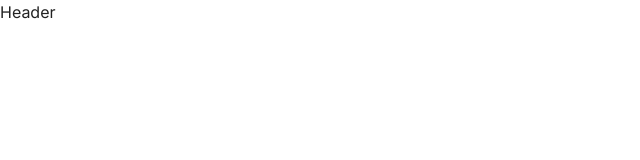
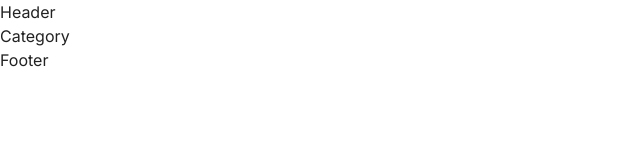
Before and after one commit to koffygeek/Merchanza, a React (Vite) app in the folder frontend/: page /product in a window 1280 px wide. Before the commit this address had no page. Shown: the top 160 px of the page, without its empty margins (0-640 px from the left). Built offline with nearby package versions, Linux system fonts and the light colour scheme; a web font is replaced by a local one.

Commit message:
affichage footer

```diff
--- a/frontend/src/App.jsx
+++ b/frontend/src/App.jsx
@@ -1,6 +1,9 @@
 import { BrowserRouter, Routes, Route } from "react-router-dom";
 import Header from "./components/Header.jsx";
 import Home from "./pages/Home.jsx";
+import Category from "./pages/Category.jsx";
+import Product from "./pages/Product.jsx";
+import Footer from "./components/Footer.jsx";
 
 export default function App() {
   return (
@@ -9,7 +12,15 @@ export default function App() {
         <Header />
         <Routes>
           <Route path="/" element={<Home />} />
+          <Route path="/clothing" element={<Category />} />
+          <Route path="/cosmetics" element={<Category />} />
+          <Route path="/electronics" element={<Category />} />
+          <Route path="/product" element={<Category />} />
+          <Route path=":productId" element={<Product />}></Route>
+          {/* <Route path="/cart-page" element={<Cart />} />
+          <Route path="/login" element={<Login />} /> */}
         </Routes>
+        <Footer />
       </BrowserRouter>
     </main>
   );
--- /dev/null
+++ b/frontend/src/components/Footer.jsx
@@ -0,0 +1,7 @@
+import React from "react";
+
+const Footer = () => {
+  return <div>Footer</div>;
+};
+
+export default Footer;
--- /dev/null
+++ b/frontend/src/pages/Category.jsx
@@ -0,0 +1,7 @@
+import React from "react";
+
+const Category = () => {
+  return <div>Category</div>;
+};
+
+export default Category;
--- /dev/null
+++ b/frontend/src/pages/Product.jsx
@@ -0,0 +1,7 @@
+import React from "react";
+
+const Product = () => {
+  return <div>Product</div>;
+};
+
+export default Product;
```
